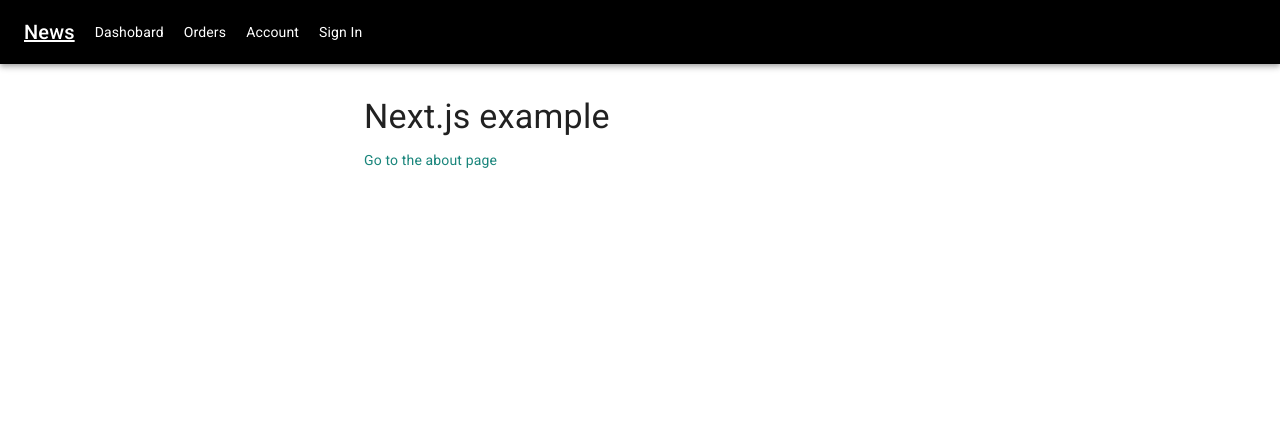
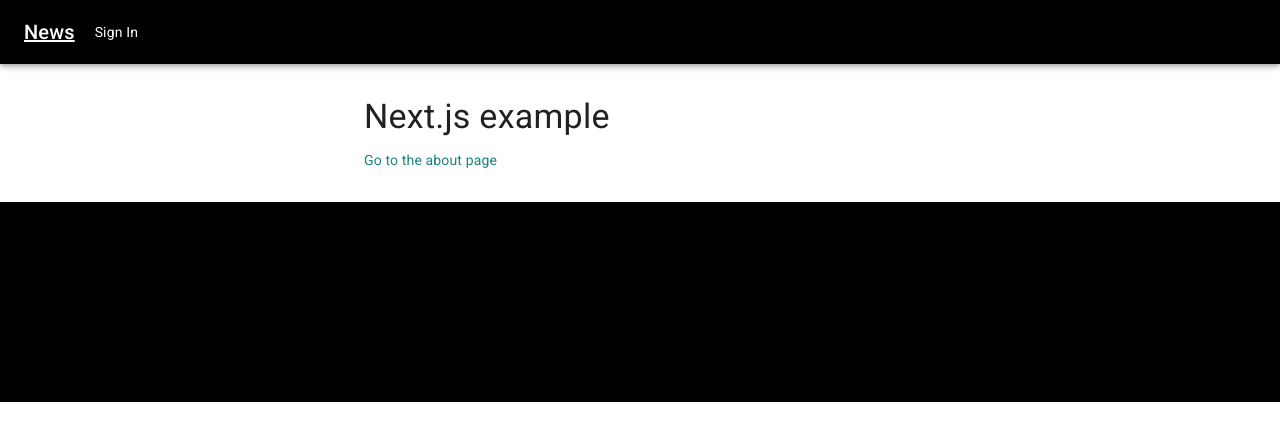
Before and after one commit to MuhammadWajidShahid/nexttemplate, a Next.js app: page / in a window 1280 px wide. Shown: the top 440 px of the page. Built offline with nearby package versions, Linux system fonts and the light colour scheme; no server answers.

Commit message:
added footer

```diff
--- a/src/Layout.js
+++ b/src/Layout.js
@@ -4,11 +4,16 @@
 import Link from '../src/Link';
 import api from './api';
 import getUser from './useAuth/client';
-const useStyles = makeStyles({
+const useStyles = makeStyles(theme => ({
     activeLink: {
         textDecoration: "underline"
+    },
+    footer:{
+        height:"200px",
+        backgroundColor:theme.palette.primary.main,
+        width:"100%"
     }
-});
+}));
 export const Layout = ({ children }) => {
     const classes = useStyles();
     const [user, loading] = getUser()
@@ -22,6 +27,7 @@
                             News
                 </Typography>
                     </Link>
+                    {user && <>
                         <Link href="/dashboard" color="inherit" activeClassName={classes.activeLink}>
 
                             Dashobard
@@ -32,19 +38,22 @@
                         <Link href="/account" color="inherit" activeClassName={classes.activeLink}>
                             Account
                    </Link>
+                        <Link href="#" color="inherit" onClick={signOut} activeClassName={classes.activeLink}>
+                            Sign out
+                    </Link>
+                    </>}
                     {!user && <>
                         <Link href="/signin" color="inherit" activeClassName={classes.activeLink}>
                             Sign In
                     </Link>
                     </>}
-                    {user && <>
-                        <Link href="#" color="inherit" onClick={signOut} activeClassName={classes.activeLink}>
-                            Sign out
-                    </Link>
-                    </>}
+
                 </Toolbar>
             </AppBar>
             {children}
+            <div className={classes.footer}>
+
+            </div>
         </>
     )
 }
```
Lines whose indentation alone changed are shown as unchanged.
